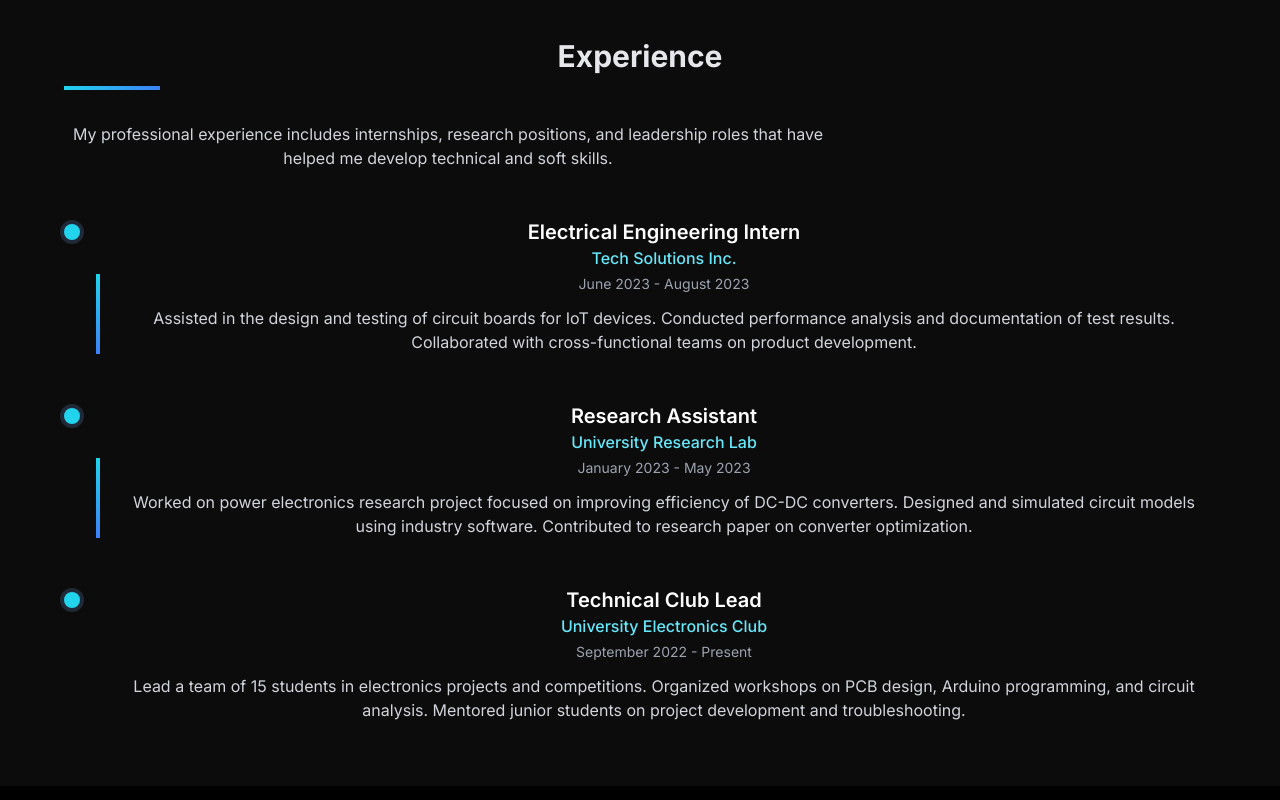
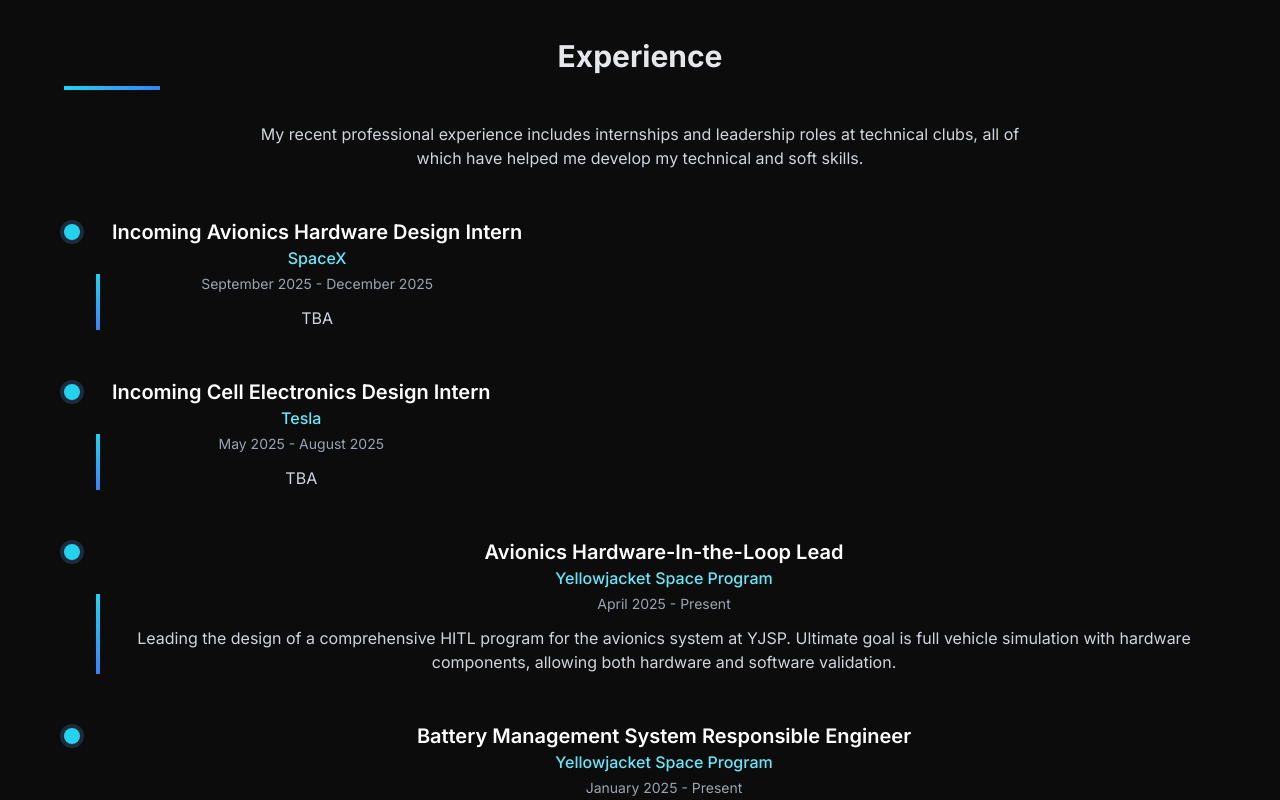
Before and after one commit to prathamingale49/personal-website, a React (Vite) app: page / in a window 1280 px wide. Shown: the part 1720-2520 px from the top of the page. Built offline with nearby package versions, Linux system fonts and the light colour scheme.

Commit message:
home page changes

```diff
--- a/src/components/ExperienceSection.tsx
+++ b/src/components/ExperienceSection.tsx
@@ -4,22 +4,28 @@ import React from 'react';
 export const ExperienceSection: React.FC = () => {
   const experiences = [
     {
-      title: "Electrical Engineering Intern",
-      company: "Tech Solutions Inc.",
-      period: "June 2023 - August 2023",
-      description: "Assisted in the design and testing of circuit boards for IoT devices. Conducted performance analysis and documentation of test results. Collaborated with cross-functional teams on product development."
+      title: "Incoming Avionics Hardware Design Intern",
+      company: "SpaceX",
+      period: "September 2025 - December 2025",
+      description: "TBA"
     },
     {
-      title: "Research Assistant",
-      company: "University Research Lab",
-      period: "January 2023 - May 2023",
-      description: "Worked on power electronics research project focused on improving efficiency of DC-DC converters. Designed and simulated circuit models using industry software. Contributed to research paper on converter optimization."
+      title: "Incoming Cell Electronics Design Intern",
+      company: "Tesla",
+      period: "May 2025 - August 2025",
+      description: "TBA"
     },
     {
-      title: "Technical Club Lead",
-      company: "University Electronics Club",
-      period: "September 2022 - Present",
-      description: "Lead a team of 15 students in electronics projects and competitions. Organized workshops on PCB design, Arduino programming, and circuit analysis. Mentored junior students on project development and troubleshooting."
+      title: "Avionics Hardware-In-the-Loop Lead",
+      company: "Yellowjacket Space Program",
+      period: "April 2025 - Present",
+      description: "Leading the design of a comprehensive HITL program for the avionics system at YJSP. Ultimate goal is full vehicle simulation with hardware components, allowing both hardware and software validation."
+    },
+    {
+      title: "Battery Management System Responsible Engineer",
+      company: "Yellowjacket Space Program",
+      period: "January 2025 - Present",
+      description: "Layout and schematic design of a 4-layer PCB intended for power management, including Buck/Boost Converters, Load Switches, LDOs, MOSFETs, Op-Amps, and Microcontrollers. Revised 6-layer PCB utilizing similar strucutre."
     }
   ];
 
@@ -27,8 +33,8 @@ export const ExperienceSection: React.FC = () => {
     <div>
       <h2 className="text-3xl font-bold mb-3">Experience</h2>
       <div className="h-1 w-24 bg-gradient-to-r from-cyan-400 to-blue-500 mb-8"></div>
-      <p className="text-gray-300 mb-12 max-w-3xl">
-        My professional experience includes internships, research positions, and leadership roles that have helped me develop technical and soft skills.
+      <p className="text-gray-300 mb-12 max-w-3xl text-center mx-auto w-fit">
+        My recent professional experience includes internships and leadership roles at technical clubs, all of which have helped me develop my technical and soft skills.
       </p>
 
       <div className="space-y-12">
--- a/src/components/ProjectsSection.tsx
+++ b/src/components/ProjectsSection.tsx
@@ -34,7 +34,7 @@ export const ProjectsSection: React.FC = () => {
       <h2 className="text-3xl font-bold mb-3">Projects</h2>
       <div className="h-1 w-24 bg-gradient-to-r from-purple-400 to-fuchsia-500 mb-8"></div>
       <p className="text-gray-300 mb-12 max-w-3xl text-center mx-auto w-fit">
-        Here are some of my notable electrical engineering projects. Each demonstrates different skills and technologies I've worked with.
+        Here are some of my notable electrical engineering projects. Each demonstrates different skills and technologies I've worked with, along with the project's purpose and outcome.
       </p>
 
       <div className="grid grid-cols-1 md:grid-cols-2 lg:grid-cols-3 gap-6">
```
